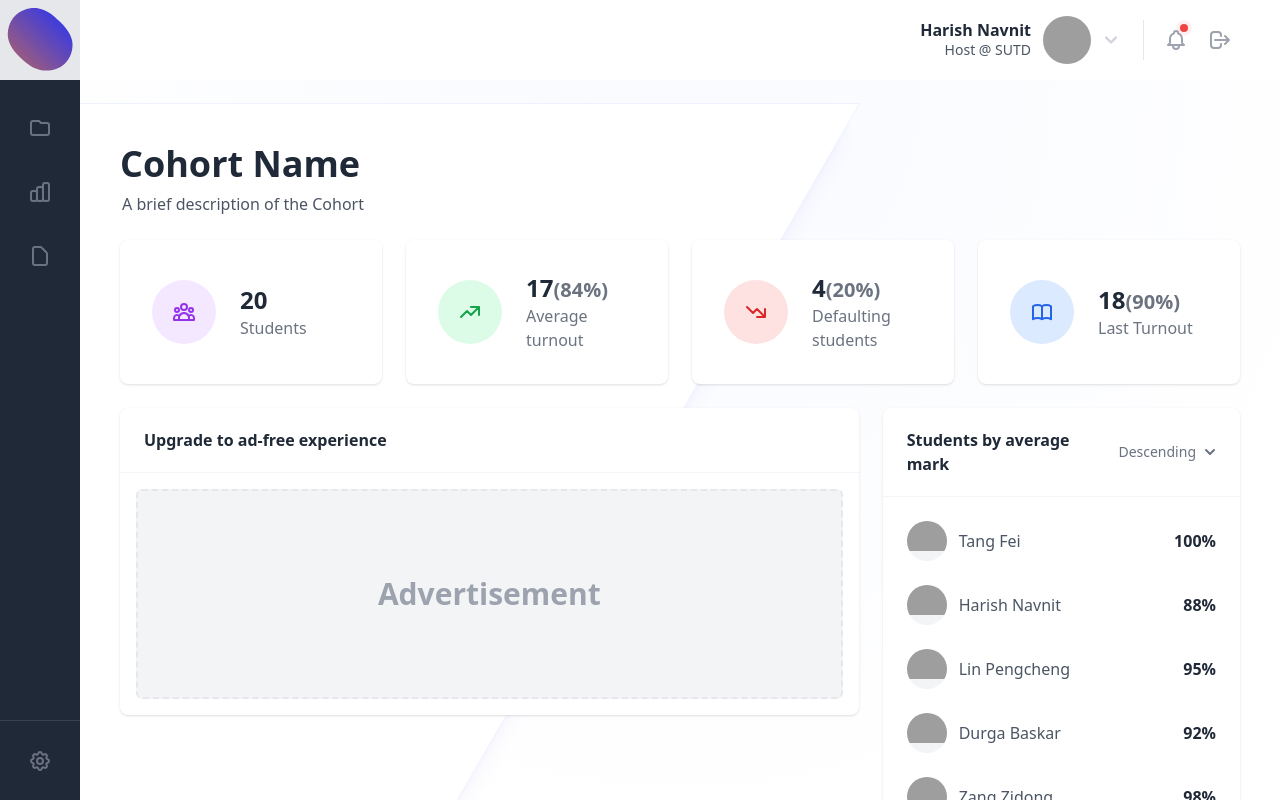
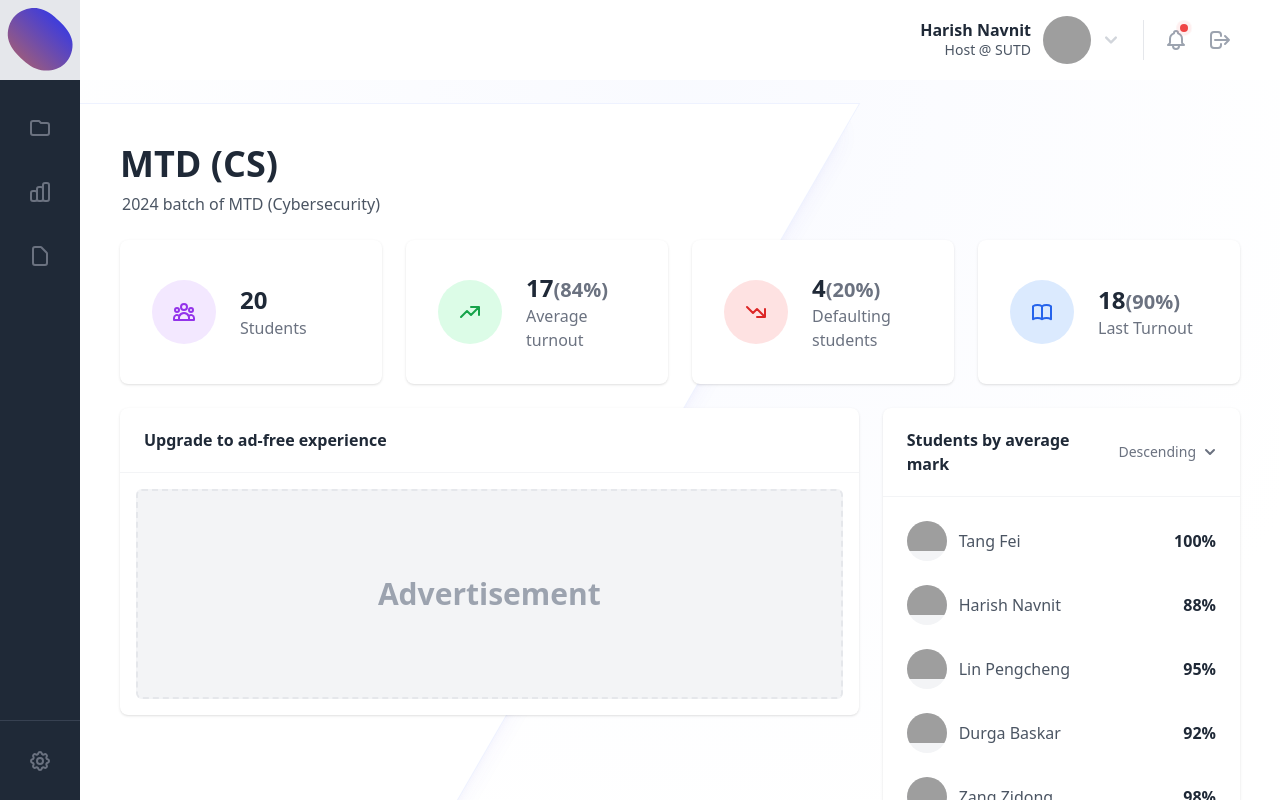
Before and after one commit to intrudy/presence, a React (Vite) app in the folder apps/web/: page /reports/analytics in a window 1280 px wide. Built offline with nearby package versions, Linux system fonts and the light colour scheme; grey boxes are pictures that could not be loaded.

Commit message:
do not use hardcoded cohort names

```diff
--- a/apps/web/src/components/Analytics.jsx
+++ b/apps/web/src/components/Analytics.jsx
@@ -5,12 +5,12 @@ import {TableAds} from './Ads'
 import { Highlights, Leaderboard } from "./Stats"
 
 
-export function PageHeader() {
+export function PageHeader({cohort}) {
   return (
     <>
       <div className="mr-6">
-        <h1 className="text-4xl font-semibold mb-2">Cohort Name</h1>
-        <h2 className="text-gray-600 ml-0.5">A brief description of the Cohort</h2>
+        <h1 className="text-4xl font-semibold mb-2">{cohort.name}</h1>
+        <h2 className="text-gray-600 ml-0.5">{cohort.description}</h2>
       </div>
     </>
   )
@@ -34,6 +34,7 @@ export default class Analytics extends React.Component {
       'name': 'MTD (CS)',
       'year': '2024',
       'strength': 20,
+      'description': '2024 batch of MTD (Cybersecurity)',
       'stats': {
         'avg_turnout': {'absolute': 17, 'percent': 84},
         'shortfall': { 'absolute': 4, 'percent': 20 },
@@ -50,7 +51,7 @@ export default class Analytics extends React.Component {
           <div className="absolute inset-y-0 right-1/2 -z-10 mr-16 w-[200%] origin-bottom-left skew-x-[-30deg] bg-white shadow-xl shadow-indigo-600/10 ring-1 ring-indigo-50 sm:mr-28 lg:mr-0 xl:mr-16 xl:origin-center" />
           <div className="mx-auto max-w max-h">
             <section className="flex flex-col space-y-6 md:space-y-0 md:flex-row justify-between">
-              <PageHeader/>
+              <PageHeader cohort={this.activeCohort()}/>
             </section>
             <br/>
 
```
